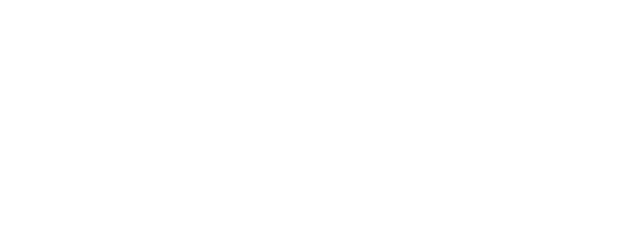
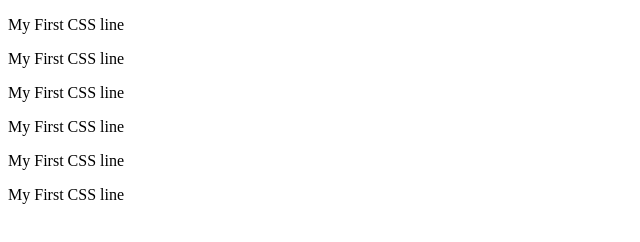
Before and after one commit to Jane-Alam1/My-First-Github-Record, a plain HTML site: page My web/index2.html in a window 1280 px wide. Shown: the whole page, without its empty margins (0-640 px from the left). Drawn offline with Linux system fonts and the light colour scheme.

Commit message:
my commit

```diff
--- a/My web/index2.html
+++ b/My web/index2.html
@@ -6,6 +6,11 @@
     <title>My first Github record</title>
 </head>
 <body>
-
+    <p> My First CSS line </p>
+    <p> My First CSS line </p>
+    <p> My First CSS line </p>
+    <p> My First CSS line </p>
+    <p> My First CSS line </p>
+    <p> My First CSS line </p>
 </body>
 </html>
--- /dev/null
+++ b/My web/style.css
@@ -0,0 +1,3 @@
+div{
+    background-color: tomato;
+}
```
Also changed, not shown: My web/Index (2).html (+1 -0 lines), My web/Index.CSS (added).
